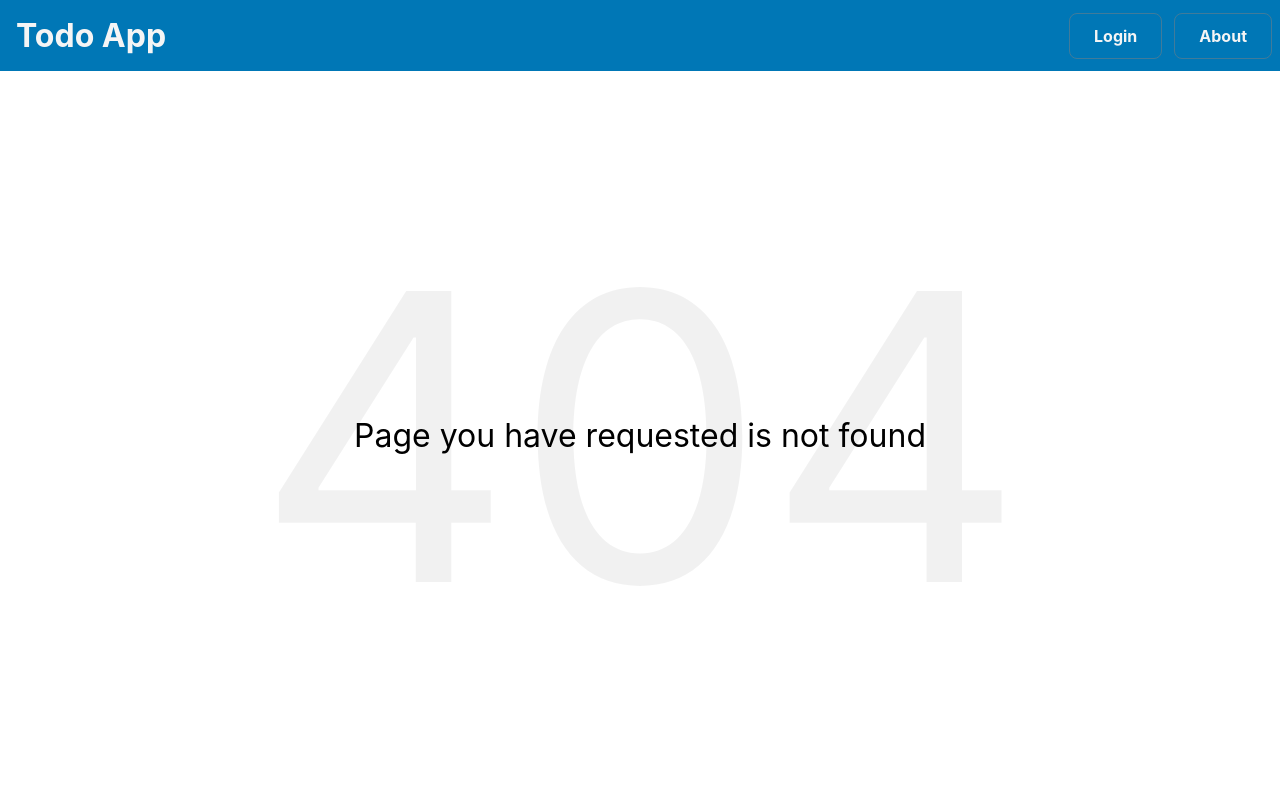
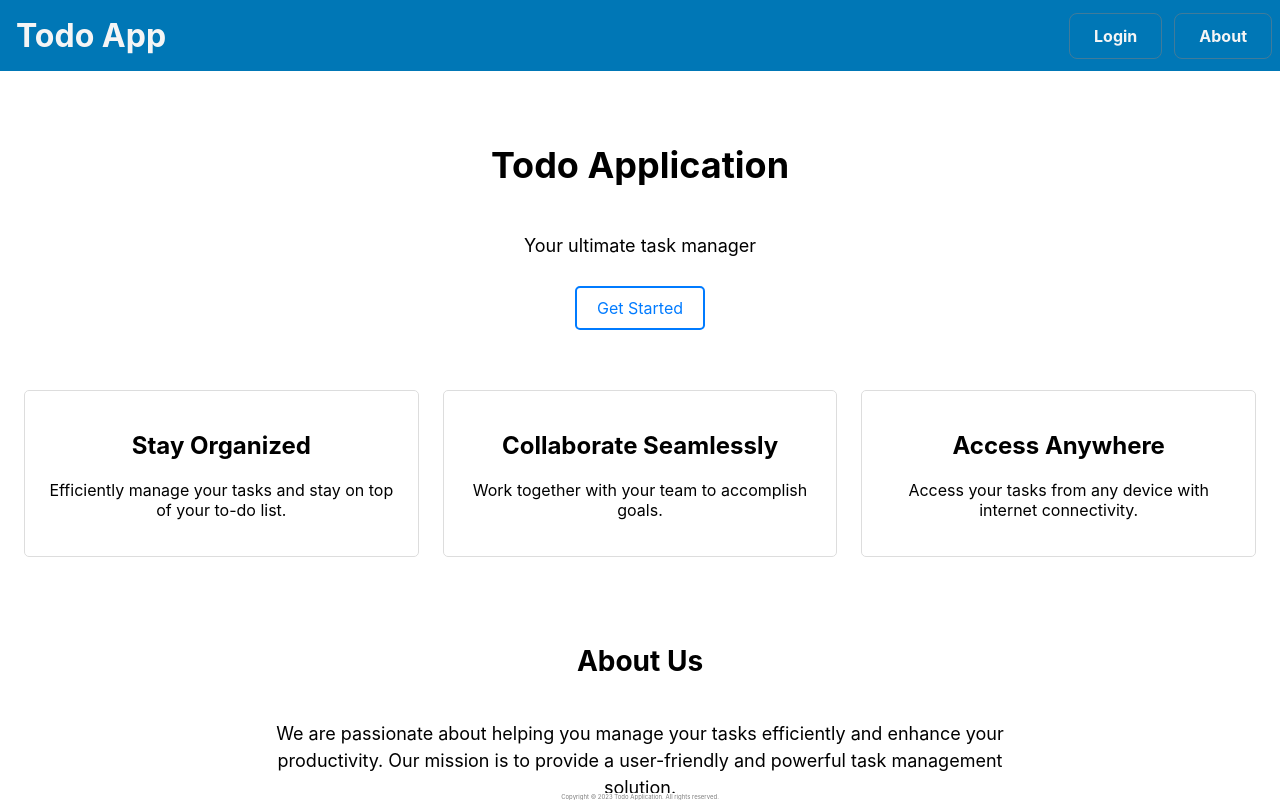
Before and after one commit to AVIRENI-CHANDAN/flask-todo-mysql, a React (Create React App) app in the folder todo_frontend/: page / in a window 1280 px wide. Before the commit this address had no page. Built offline with nearby package versions, Linux system fonts and the light colour scheme.

Commit message:
Home page added

```diff
--- a/todo_frontend/src/App.js
+++ b/todo_frontend/src/App.js
@@ -3,6 +3,7 @@ import { Component } from 'react';
 import { BrowserRouter, Routes, Route } from "react-router-dom";
 import Header from './components/Header/Header';
 import NotFound from './components/NotFound/NotFound';
+import Home from './components/Home/Home';
 
 class App extends Component {
   render() {
@@ -14,9 +15,15 @@ class App extends Component {
         <div className={style.AppContent}>
           <BrowserRouter>
             <Routes>
+              <Route path="/" element={<Home />} />
               <Route path="*" element={<NotFound />} />
             </Routes>
           </BrowserRouter>
+        </div>
+        <div className={style.FooterBox}>
+          <footer className={style.Footer}>
+            <p className={style.FooterText}>Copyright © 2023 Todo Application. All rights reserved.</p>
+          </footer>
         </div>
       </div>
     );
--- a/todo_frontend/src/App.module.css
+++ b/todo_frontend/src/App.module.css
@@ -10,4 +10,26 @@
 
 .AppContent {
   flex: 1 1 auto;
+  overflow: scroll;
 }
+
+.FooterBox {
+  flex: 0 0 auto;
+  padding: 0;
+  user-select: none;
+  pointer-events: none;
+  opacity: .5;
+}
+
+.Footer {
+  bottom: 0;
+  left: 0;
+  width: 100%;
+}
+
+.FooterText {
+  margin: 0;
+  font-size: 6px;
+  padding: 0;
+  text-align: center;
+}
--- /dev/null
+++ b/todo_frontend/src/components/Home/Home.js
@@ -0,0 +1,54 @@
+import { Component } from "react";
+import style from './Home.module.css';
+
+class Home extends Component {
+    render() {
+        return (
+            <div className={style.Container}>
+                <div className={style.PageContentBox}>
+                    <header className={style.Header}>
+                        <h1 className={style.Title}>Todo Application</h1>
+                        <p className={style.Description}>Your ultimate task manager</p>
+                        <a className={style.GetStartedButton} href="/login">Get Started</a>
+                    </header>
+                    <section className={style.Features}>
+                        <div className={style.Feature}>
+                            <h2 className={style.FeatureTitle}>Stay Organized</h2>
+                            <p className={style.FeatureDescription}>Efficiently manage your tasks and stay on top of your to-do list.</p>
+                        </div>
+                        <div className={style.Feature}>
+                            <h2 className={style.FeatureTitle}>Collaborate Seamlessly</h2>
+                            <p className={style.FeatureDescription}>Work together with your team to accomplish goals.</p>
+                        </div>
+                        <div className={style.Feature}>
+                            <h2 className={style.FeatureTitle}>Access Anywhere</h2>
+                            <p className={style.FeatureDescription}>Access your tasks from any device with internet connectivity.</p>
+                        </div>
+                    </section>
+                    <section className={style.About}>
+                        <h2 className={style.SectionTitle}>About Us</h2>
+                        <div className={style.SectionDescription}>
+                            <p>
+                                We are passionate about helping you manage your tasks efficiently and enhance your productivity.
+                                Our mission is to provide a user-friendly and powerful task management solution.
+                            </p>
+                            <p>
+                                Our team of dedicated professionals is committed to creating an application that simplifies your daily life by keeping your tasks organized and easily accessible.
+                                We believe that an organized workflow leads to increased productivity and reduced stress.
+                            </p>
+                            <p>
+                                With a user-centered approach, we continually strive to improve the user experience and incorporate user feedback into our updates.
+                                We understand the challenges of staying on top of tasks and deadlines, and our application is designed to make your life easier.
+                            </p>
+                            <p>
+                                Thank you for choosing Todo Application to manage your tasks. We are excited to be a part of your journey towards increased efficiency and success.
+                            </p>
+                        </div>
+                    </section>
+                </div>
+            </div>
+        );
+    }
+}
+
+export default Home;
--- /dev/null
+++ b/todo_frontend/src/components/Home/Home.module.css
@@ -0,0 +1,97 @@
+.Container {
+    text-align: center;
+    display: flex;
+    flex-flow: column nowrap;
+    height: 100%;
+}
+
+.PageContentBox {
+    flex: 1 1 auto;
+    overflow: scroll;
+}
+
+.FooterBox {
+    flex: 0 0 auto;
+    padding: 0;
+}
+
+.Header {
+    position: relative;
+    padding: 48px;
+}
+
+.Title {
+    font-size: 36px;
+}
+
+.Description {
+    font-size: 18px;
+    padding: 24px;
+}
+
+.GetStartedButton {
+    background-color: transparent;
+    color: #007bff;
+    text-decoration: none;
+    border: 2px solid #007bff;
+    padding: 10px 20px;
+    font-size: 16px;
+    cursor: pointer;
+    border-radius: 5px;
+    transition: box-shadow 0.3s ease;
+}
+
+.GetStartedButton:hover {
+    box-shadow: 0 0 12px #007bff;
+}
+
+.Features {
+    display: flex;
+    flex-flow: row wrap;
+    justify-content: space-evenly;
+    gap: 24px;
+    padding: 24px;
+}
+
+.Feature {
+    flex: 1 1 200px;
+    padding: 20px;
+    border: 1px solid #ddd;
+    border-radius: 5px;
+    transition: background-color 0.3s ease;
+}
+
+.Feature:hover {
+    /* background-color: grey; */
+    box-shadow: 0 0 12px grey;
+}
+
+.FeatureTitle {
+    font-size: 24px;
+}
+
+.FeatureDescription {
+    font-size: 16px;
+}
+
+.About {
+    padding: 40px 0;
+}
+
+.SectionTitle {
+    font-size: 28px;
+}
+
+.SectionDescription {
+    font-size: 18px;
+    line-height: 1.5;
+    display: flex;
+    flex-flow: column nowrap;
+    gap: 12px;
+    justify-content: space-evenly;
+    align-items: center;
+}
+
+.SectionDescription p {
+    width: max(60%, min(600px, 100%));
+}
```
